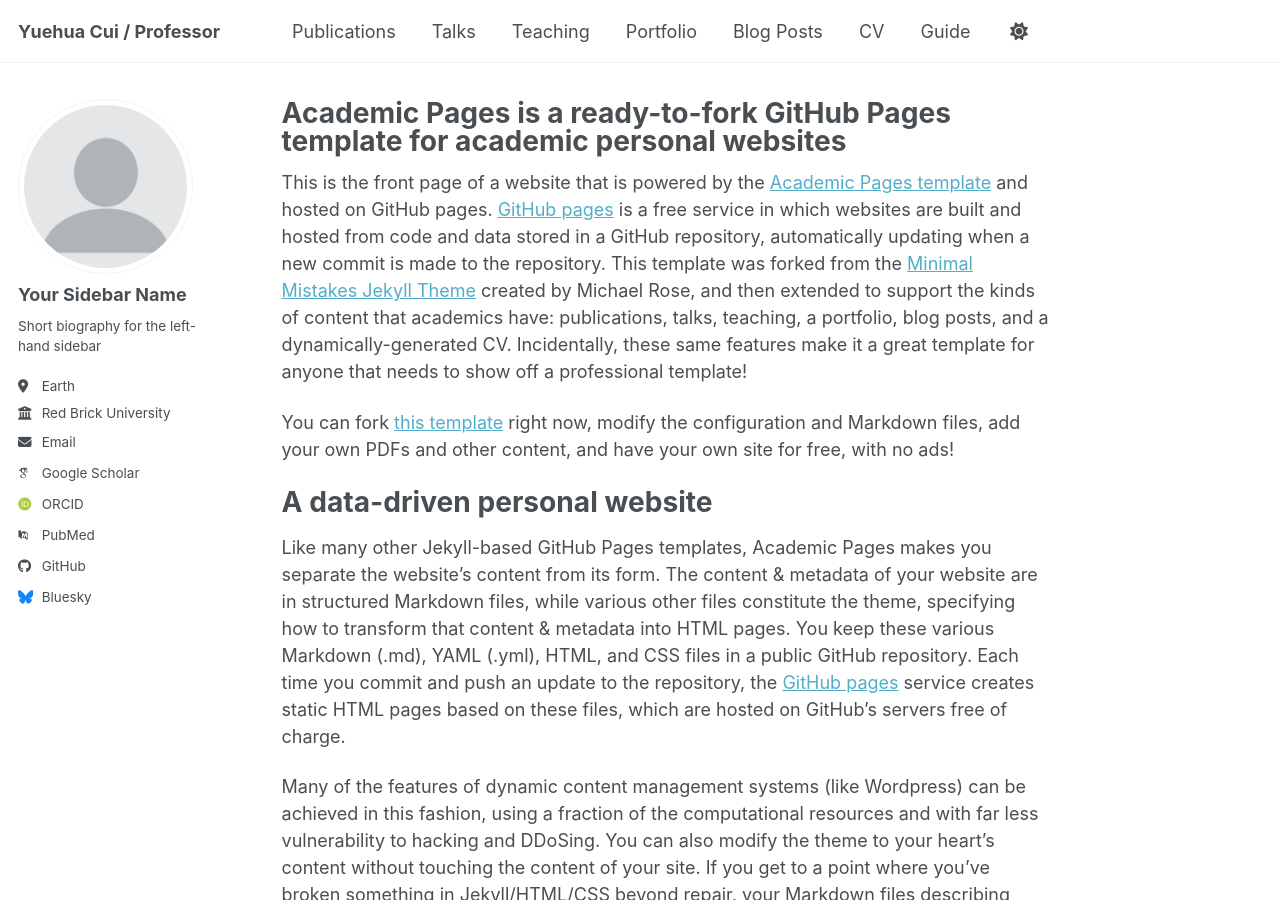
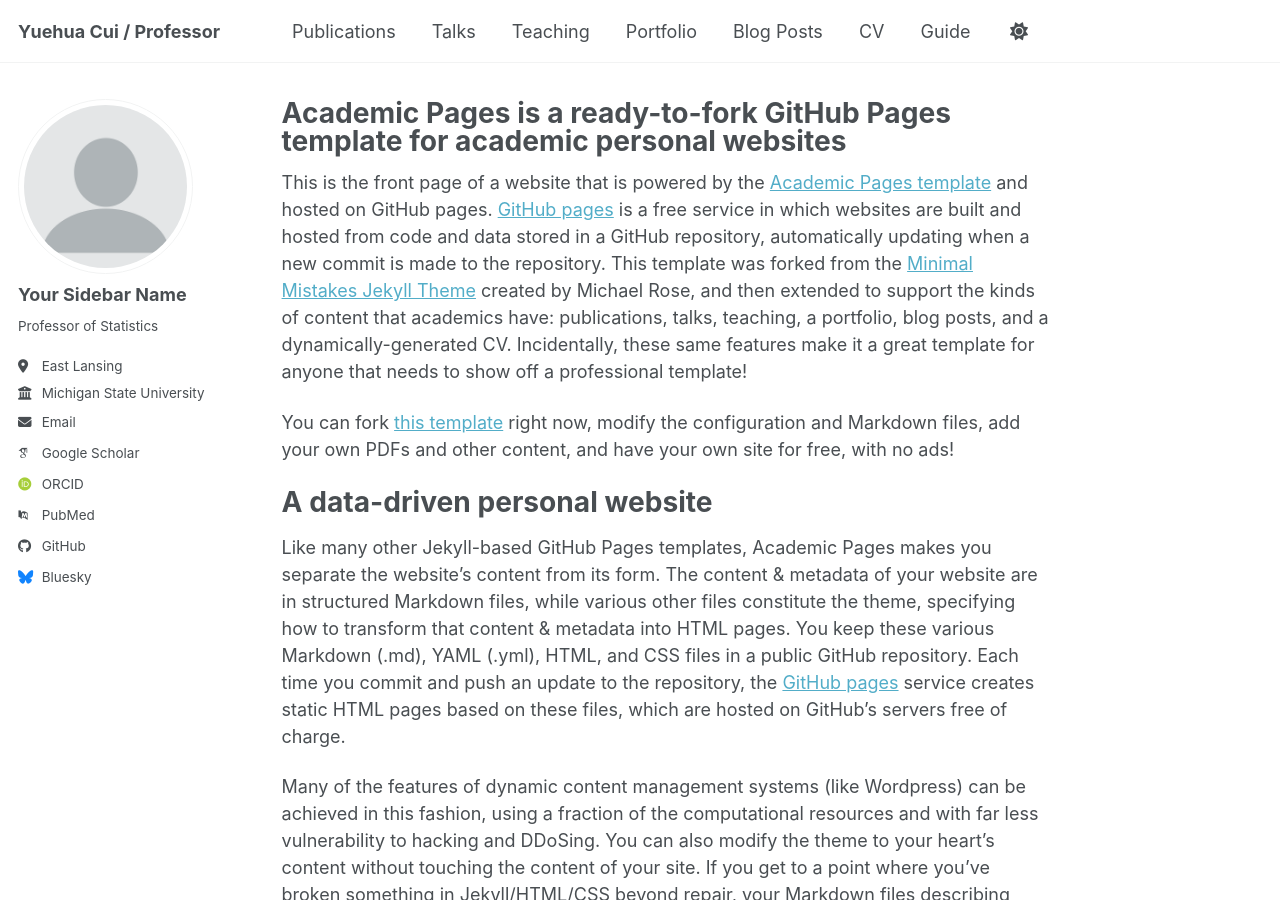
Before and after one commit to yuehuacui/yuehuacui.github.io, a Jekyll site: the page built from _pages/about.md, in a window 1280 px wide and 900 px high. Built offline with Jekyll 4.4.1, drawn with Linux system fonts in a browser that asks for light colours; some web fonts are replaced; a script bundle is joined from its source files by our own code; library files that are not in the unit come from our copies.

Commit message:
Update _config.yml

```diff
--- a/_config.yml
+++ b/_config.yml
@@ -26,9 +26,9 @@
   avatar           : "profile.png"
   name             : "Your Sidebar Name"
   pronouns         : # example: "she/her"
-  bio              : "Short biography for the left-hand sidebar"
-  location         : "Earth"
-  employer         : "Red Brick University"
+  bio              : "Professor of Statistics"
+  location         : "East Lansing"
+  employer         : "Michigan State University"
   uri              : # URL
   email            : "none@example.org"
 
```
